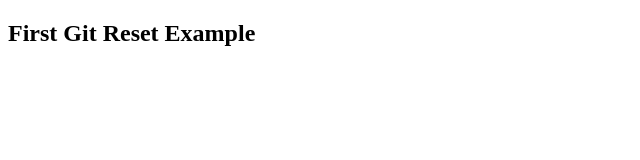
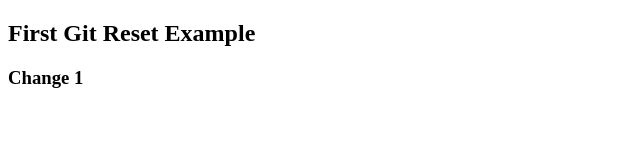
Before and after one commit to QureshiAhmedAmmar/git-reset, a plain HTML site: page index.html in a window 1280 px wide. Shown: the full height of the page, 0-640 px from the left. Drawn offline with Linux system fonts and the light colour scheme.

Commit message:
1st change

```diff
--- a/index.html
+++ b/index.html
@@ -7,5 +7,6 @@
 </head>
 <body>
     <h2>First Git Reset Example</h2>
+    <h3>Change 1</h3>
 </body>
 </html>
```
